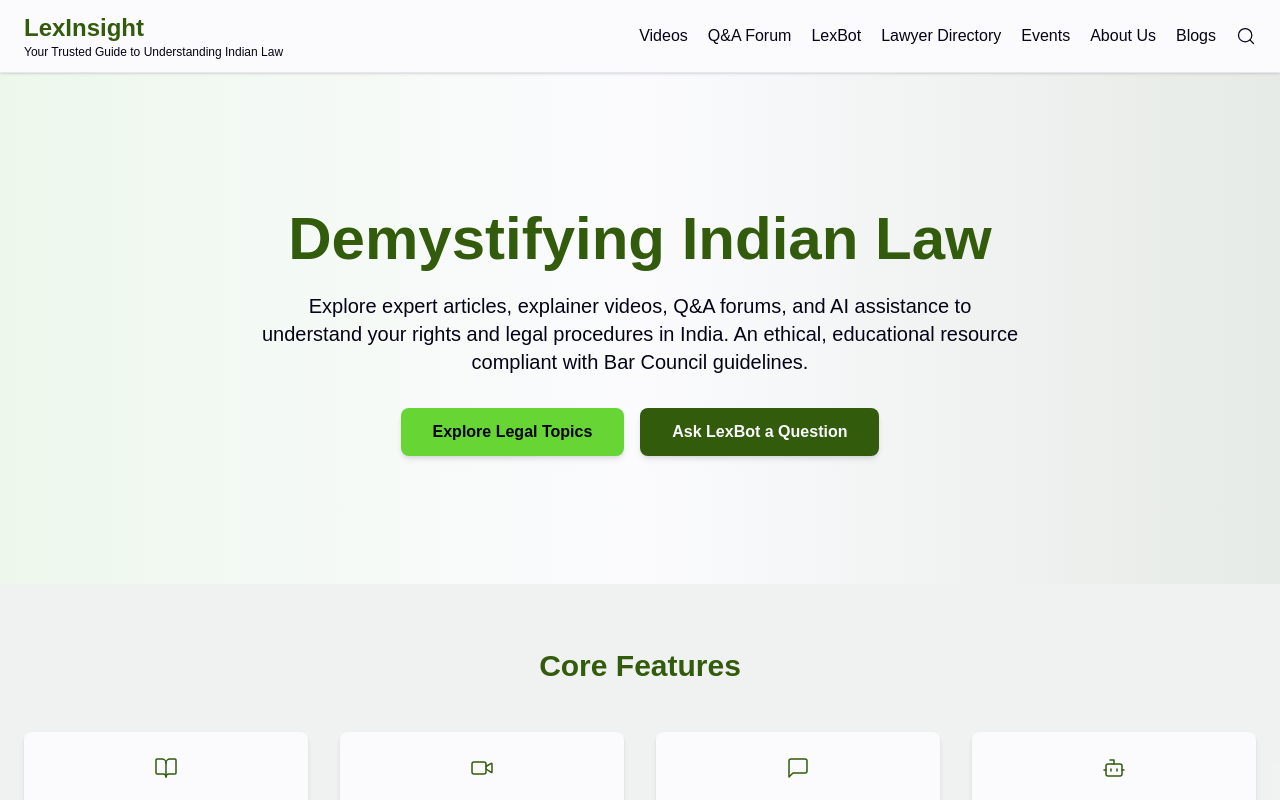
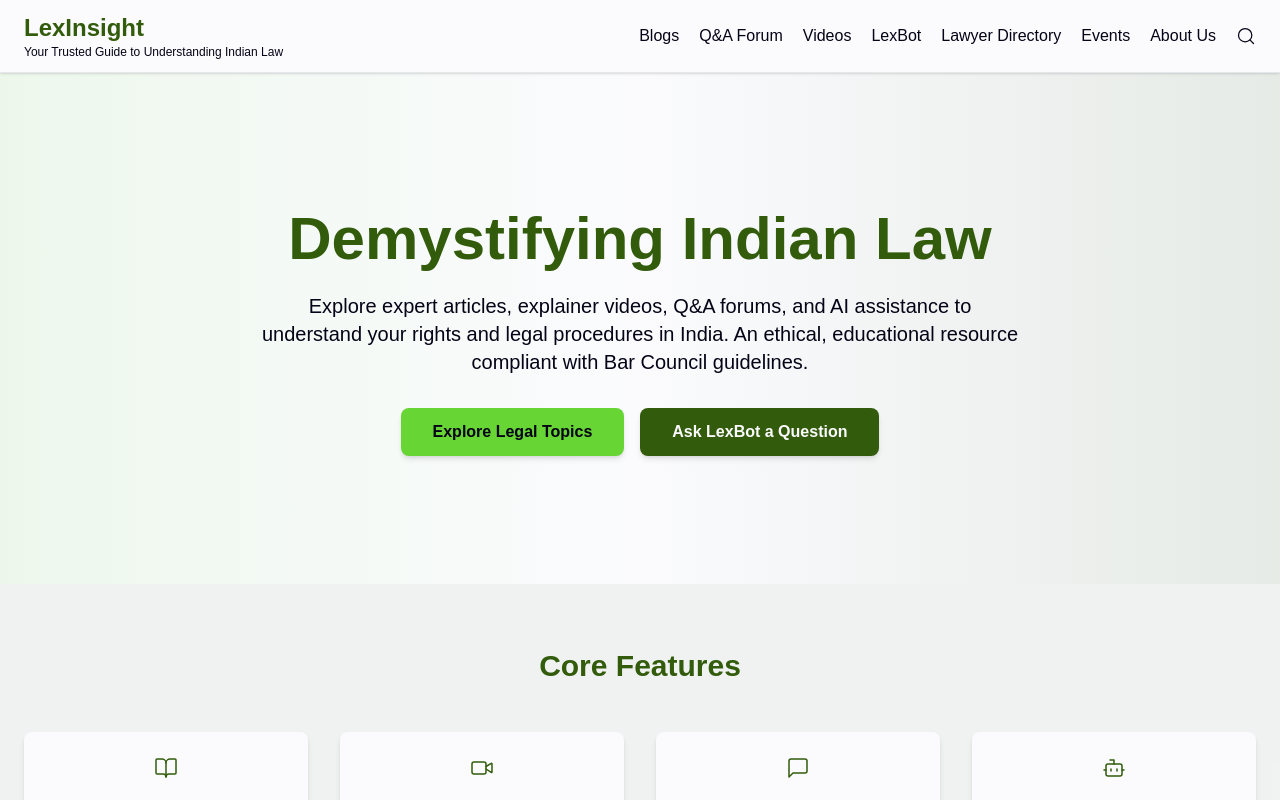
Before and after one commit to Aditya-A-Chavan/LexInsight, a Next.js app in the folder frontend/: page / in a window 1280 px wide. Shown: the top 800 px of the page. Built offline with nearby package versions, Linux system fonts and the light colour scheme.

Commit message:
reorder navbar

```diff
--- a/frontend/src/components/layout/Header.jsx
+++ b/frontend/src/components/layout/Header.jsx
@@ -13,14 +13,13 @@ export function Header() {
 
   // Define navigation links with actual paths for Next.js Link component
   const navLinks = [
-
+    { href: "/blogs", text: "Blogs" },
+    { href: "/forum", text: "Q&A Forum" },
     { href: "/videos", text: "Videos" },
-    { href: "/forum", text: "Q&A Forum" },
     { href: "/lexbot", text: "LexBot" },
     { href: "/directory", text: "Lawyer Directory" },
     { href: "/events", text: "Events" },
     { href: "/about", text: "About Us" },
-    { href: "/blogs", text: "Blogs" },
   ];
 
   return (
```
